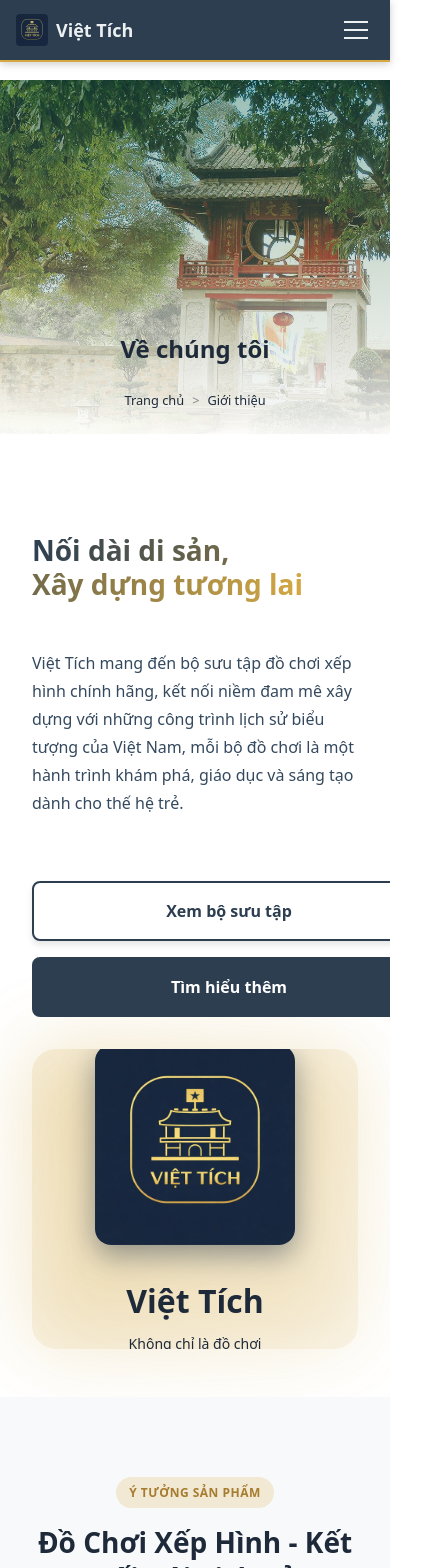
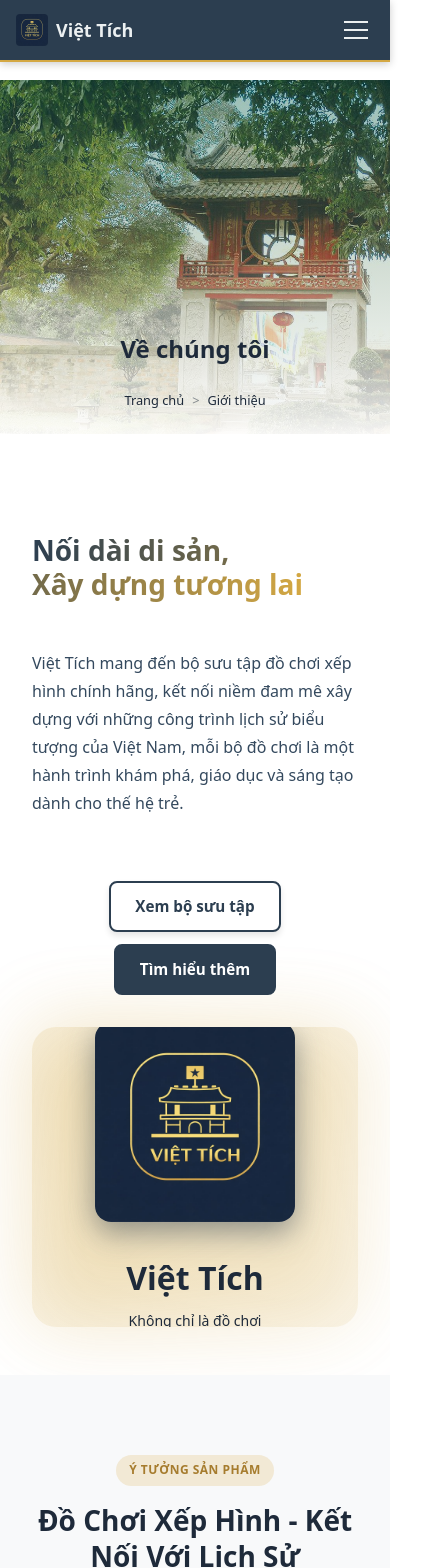
Before and after one commit to Dtiger34/lego_shop_project, a React (Vite) app in the folder frontend/: page / in a window 390 px wide. Shown: the top 1568 px of the page, 426 px wide, since content can reach past the window. Built offline with nearby package versions, Linux system fonts and the light colour scheme; no server answers.

Commit message:
fix button

```diff
--- a/frontend/src/pages/public/landing/landing.css
+++ b/frontend/src/pages/public/landing/landing.css
@@ -253,6 +253,8 @@
   flex-wrap: wrap;
   gap: 1rem;
   margin-top: 1rem;
+  justify-content: center;
+  align-items: center;
 }
 
 .btn {
@@ -268,7 +270,7 @@
 }
 
 .btn-primary {
-  padding: 1rem 2rem;
+  padding: 0.75rem 1.5rem;
   background: #ffffff;
   color: #2c3e50;
   font-weight: 600;
@@ -279,6 +281,7 @@
   display: inline-block;
   border: 2px solid #2c3e50;
   cursor: pointer;
+  font-size: 0.95rem;
 }
 
 .btn-primary:hover {
@@ -288,7 +291,7 @@
 }
 
 .btn-secondary {
-  padding: 1rem 2rem;
+  padding: 0.75rem 1.5rem;
   background: #2c3e50;
   border: 2px solid #2c3e50;
   color: #ffffff;
@@ -297,6 +300,7 @@
   text-decoration: none;
   transition: all 0.3s;
   display: inline-block;
+  font-size: 0.95rem;
 }
 
 .btn-secondary:hover {
@@ -901,7 +905,8 @@
 
   .hero-buttons {
     flex-direction: column;
-    width: 100%;
+    width: auto;
+    gap: 0.75rem;
   }
 
   .products-grid {
@@ -911,7 +916,7 @@
 
   .btn-primary,
   .btn-secondary {
-    width: 100%;
+    width: auto;
     text-align: center;
   }
 
```
